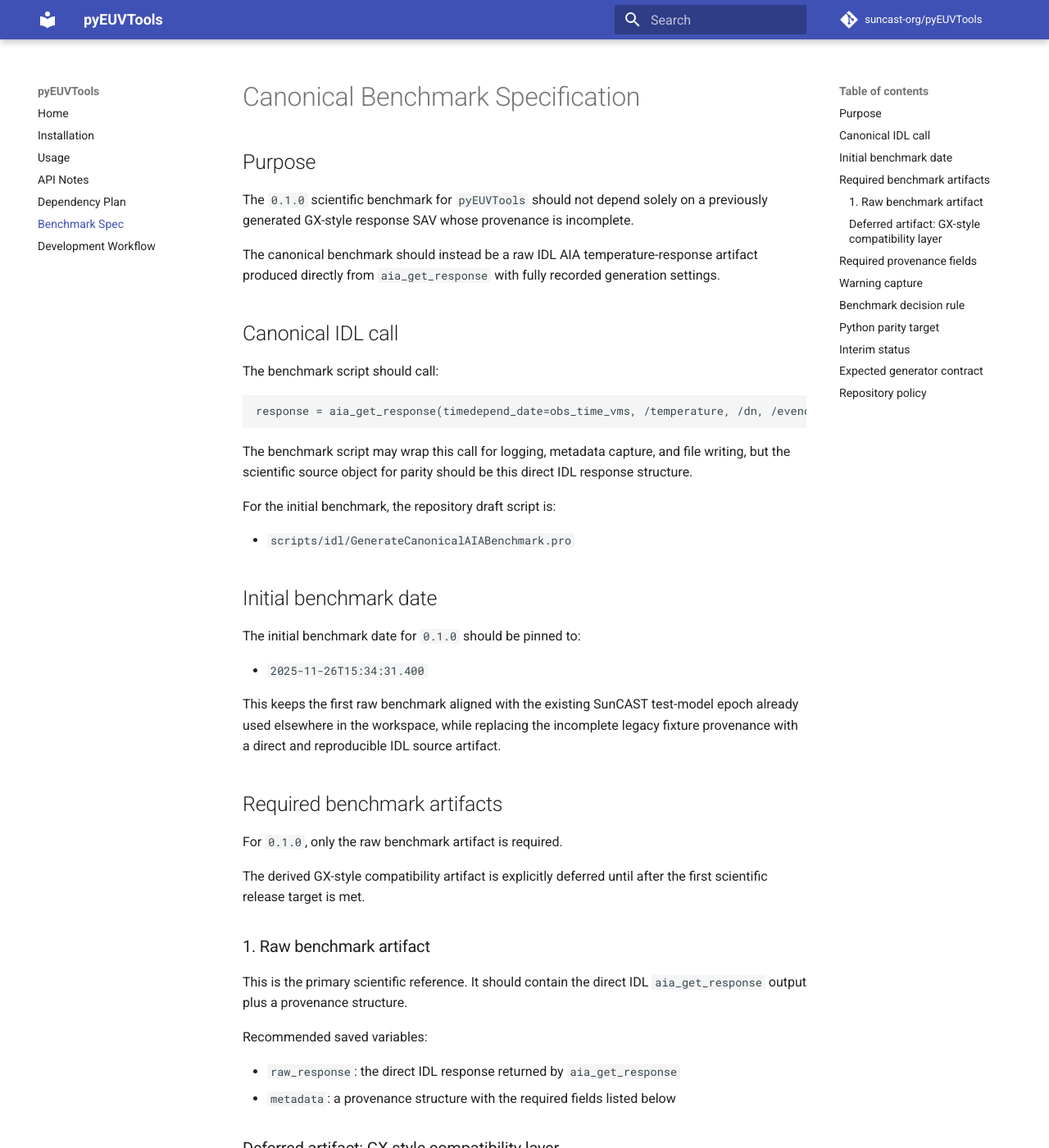
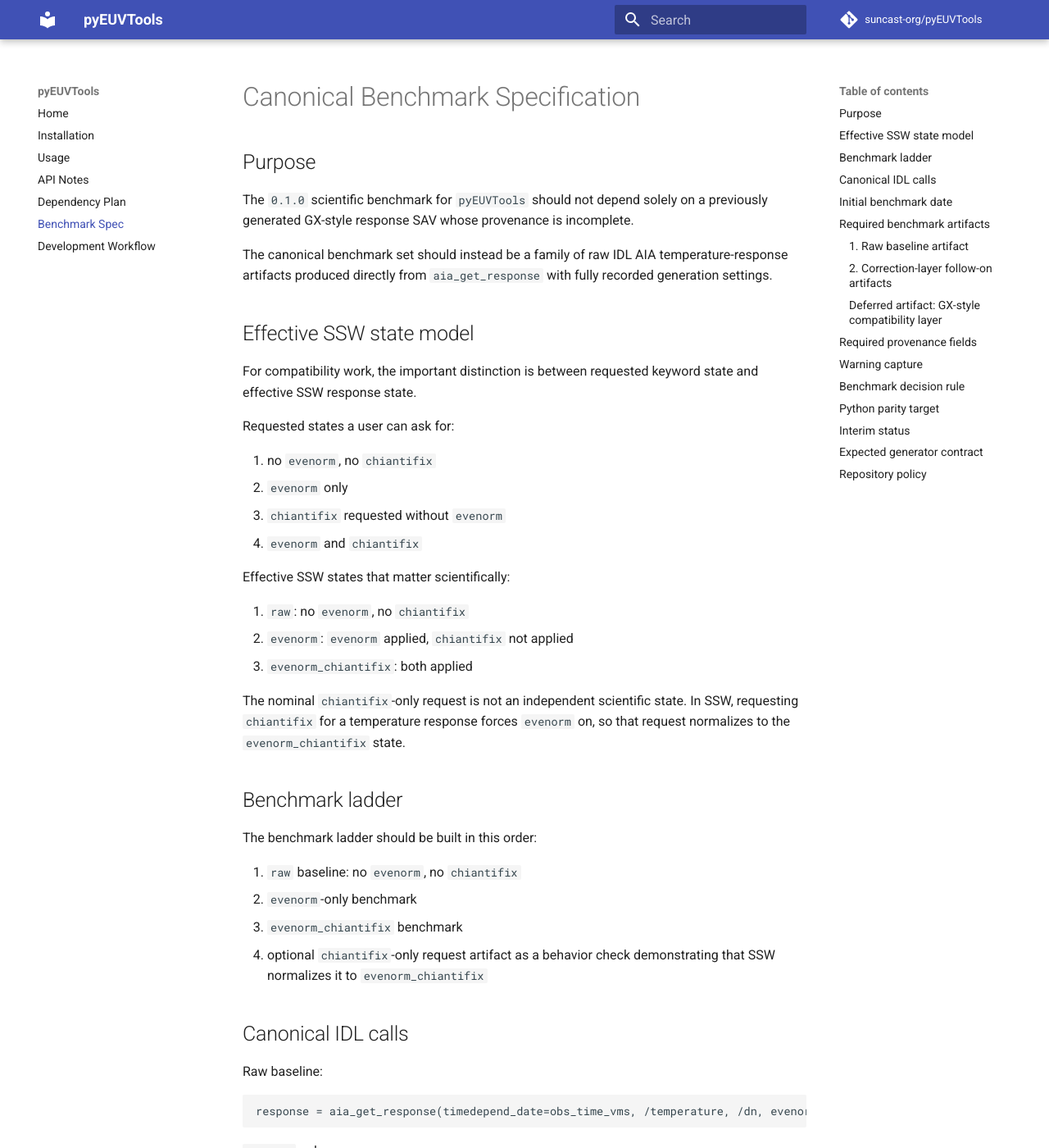
Before and after one commit to suncast-org/pyEUVTools, an MkDocs documentation site: the page built from docs/benchmark_spec.md, in a window 1280 px wide and 1400 px high. Shown: the whole window at 82% size. Built offline with MkDocs 1.6.1 and Material for MkDocs 9.7.7, drawn with Linux system fonts in a browser that asks for light colours; comment, search, counter and statistics services are not loaded; some of the changed text lies outside the part shown.

Commit message:
Support benchmark correction-state variants

````diff
--- a/docs/benchmark_spec.md
+++ b/docs/benchmark_spec.md
@@ -5,23 +5,67 @@
 The `0.1.0` scientific benchmark for `pyEUVTools` should not depend solely on a
 previously generated GX-style response SAV whose provenance is incomplete.
 
-The canonical benchmark should instead be a raw IDL AIA temperature-response
-artifact produced directly from `aia_get_response` with fully recorded
-generation settings.
+The canonical benchmark set should instead be a family of raw IDL AIA
+temperature-response artifacts produced directly from `aia_get_response` with
+fully recorded generation settings.
 
-## Canonical IDL call
+## Effective SSW state model
 
-The benchmark script should call:
+For compatibility work, the important distinction is between requested keyword
+state and effective SSW response state.
+
+Requested states a user can ask for:
+
+1. no `evenorm`, no `chiantifix`
+2. `evenorm` only
+3. `chiantifix` requested without `evenorm`
+4. `evenorm` and `chiantifix`
+
+Effective SSW states that matter scientifically:
+
+1. `raw`: no `evenorm`, no `chiantifix`
+2. `evenorm`: `evenorm` applied, `chiantifix` not applied
+3. `evenorm_chiantifix`: both applied
+
+The nominal `chiantifix`-only request is not an independent scientific state.
+In SSW, requesting `chiantifix` for a temperature response forces `evenorm` on,
+so that request normalizes to the `evenorm_chiantifix` state.
+
+## Benchmark ladder
+
+The benchmark ladder should be built in this order:
+
+1. `raw` baseline: no `evenorm`, no `chiantifix`
+2. `evenorm`-only benchmark
+3. `evenorm_chiantifix` benchmark
+4. optional `chiantifix`-only request artifact as a behavior check demonstrating
+   that SSW normalizes it to `evenorm_chiantifix`
+
+## Canonical IDL calls
+
+Raw baseline:
+
+```idl
+response = aia_get_response(timedepend_date=obs_time_vms, /temperature, /dn, evenorm=0, chiantifix=0)
+```
+
+`evenorm` only:
+
+```idl
+response = aia_get_response(timedepend_date=obs_time_vms, /temperature, /dn, /evenorm, chiantifix=0)
+```
+
+`evenorm_chiantifix`:
 
 ```idl
 response = aia_get_response(timedepend_date=obs_time_vms, /temperature, /dn, /evenorm, /chiantifix)
 ```
 
-The benchmark script may wrap this call for logging, metadata capture, and file
-writing, but the scientific source object for parity should be this direct IDL
-response structure.
+The benchmark script may wrap these calls for logging, metadata capture, and
+file writing, but the scientific source object for parity should be the direct
+IDL response structure in each case.
 
-For the initial benchmark, the repository draft script is:
+The repository draft script is:
 
 - `scripts/idl/GenerateCanonicalAIABenchmark.pro`
 
@@ -37,15 +81,30 @@
 
 ## Required benchmark artifacts
 
-For `0.1.0`, only the raw benchmark artifact is required.
+For `0.1.0`, the no-correction `raw` benchmark artifact is the primary baseline.
+
+The `evenorm`-only and `evenorm_chiantifix` artifacts are strongly recommended
+follow-on references for isolating correction-layer differences.
 
 The derived GX-style compatibility artifact is explicitly deferred until after
 the first scientific release target is met.
 
-### 1. Raw benchmark artifact
+### 1. Raw baseline artifact
 
-This is the primary scientific reference. It should contain the direct IDL
-`aia_get_response` output plus a provenance structure.
+This is the primary scientific baseline. It should contain the direct IDL
+`aia_get_response` output for the no-correction state plus a provenance
+structure.
+
+### 2. Correction-layer follow-on artifacts
+
+These artifacts should use the same observation time and generator contract,
+but with correction keywords varied one layer at a time:
+
+- `evenorm`
+- `evenorm_chiantifix`
+
+An optional `chiantifix`-request artifact may also be generated to document the
+fact that SSW normalizes this request to the `evenorm_chiantifix` effective state.
 
 Recommended saved variables:
 
@@ -60,13 +119,15 @@
 
 ## Required provenance fields
 
-The `metadata` structure for the raw benchmark must record at least:
+The `metadata` structure for a benchmark artifact must record at least:
 
 - `instrument`
 - `obs_time`
 - `timedepend_date`
 - `evenorm`
 - `chiantifix`
+- `requested_state`
+- `effective_state`
 - `idl_version`
 - `ssw_root` or another stable SSW context identifier
 - `generator`
@@ -95,8 +156,11 @@
 
 ## Benchmark decision rule
 
-For `0.1.0`, scientific parity should be evaluated against the raw benchmark
-artifact first.
+For `0.1.0`, scientific parity should be evaluated against the raw no-correction
+benchmark artifact first.
+
+After the raw baseline is matched, the `evenorm` layer should be validated, and
+only then should the `chiantifix` layer be added.
 
 The derived GX-style artifact is a downstream compatibility target, not the
 primary scientific reference.
@@ -106,16 +170,22 @@
 The intended order of implementation is:
 
 1. Reproduce the raw IDL AIA temperature-response structure in Python.
-2. Document any remaining scientific mismatches explicitly.
-3. Release `0.1.0` once the raw benchmark parity target and provenance
+2. Add the `evenorm` correction layer and validate it separately.
+3. Add the `chiantifix` correction layer in the same post-fold place where SSW
+   applies it.
+4. Document any remaining scientific mismatches explicitly.
+5. Release `0.1.0` once the raw benchmark parity target and provenance
    requirements are satisfied.
-4. Add GX-style compatibility artifacts later as a follow-on milestone.
+6. Add GX-style compatibility artifacts later as a follow-on milestone.
 
 ## Interim status
 
-The canonical raw benchmark artifact now lives in:
+The currently vendored benchmark artifact is the `evenorm_chiantifix` flavor and lives in:
 
 - `benchmark-data/aia/20251126T153431/aia_raw_response_20251126T153431.sav`
+
+The next benchmark artifact that should be generated and vendored is the raw
+no-correction baseline for the same observation time.
 
 The older `pyGXrender-test-data` AIA response fixture remains useful for legacy
 structural checks, but it is no longer the primary scientific release benchmark.
@@ -125,10 +195,10 @@
 The canonical IDL benchmark script should:
 
 1. Accept a fixed observation time.
-2. Call `aia_get_response` with explicit temperature, DN, `evenorm`, and
-   `chiantifix` settings.
+2. Call `aia_get_response` with explicit temperature, DN, and correction-state
+   settings.
 3. Save the raw response structure.
-4. Save full provenance metadata.
+4. Save full provenance metadata, including requested and applied state.
 5. Emit or record checksums for the benchmark artifacts.
 
 The first draft of this contract is implemented in:
@@ -138,9 +208,10 @@
 ## Repository policy
 
 Because the canonical AIA benchmark fixture is small, it is reasonable to vendor
-the benchmark artifact directly in `pyEUVTools` for reproducible testing, as
-long as its provenance and checksum are tracked alongside it.
+benchmark artifacts directly in `pyEUVTools` for reproducible testing, as long
+as provenance and checksums are tracked alongside them.
 
-The initial canonical benchmark checksum is tracked alongside the artifact in:
+The initial vendored `evenorm_chiantifix` benchmark checksum is tracked alongside
+the artifact in:
 
 - `benchmark-data/aia/20251126T153431/aia_raw_response_20251126T153431.sha256`
````
Also changed, not shown: docs/dev_workflow.md (+8 -5 lines), 1 other file.
